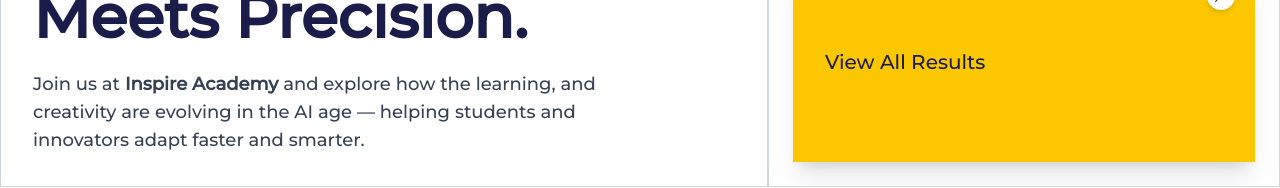
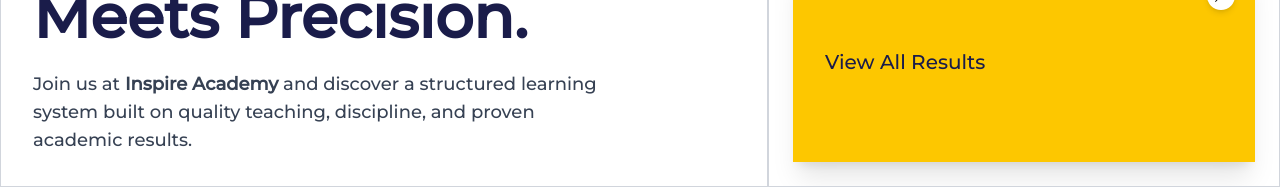
Before and after one commit to ParthSankpal/inspire_website_v2, a Next.js app: page / in a window 1280 px wide. Shown: the part 628-816 px from the top of the page. Built offline with nearby package versions, Linux system fonts and the light colour scheme.

Commit message:
header changed

```diff
--- a/components/sections/Header.tsx
+++ b/components/sections/Header.tsx
@@ -24,7 +24,7 @@ export default function Header() {
         "https://drive.google.com/uc?export=view&id=1F1e1-mF_CGZGJ3y0NrhAZ7urM83Yk2F7",
     ];
     const block2Images = [
-         "https://drive.google.com/uc?export=view&id=1F1e1-mF_CGZGJ3y0NrhAZ7urM83Yk2F7",
+        "https://drive.google.com/uc?export=view&id=1F1e1-mF_CGZGJ3y0NrhAZ7urM83Yk2F7",
         "https://drive.google.com/uc?export=view&id=1F1e1-mF_CGZGJ3y0NrhAZ7urM83Yk2F7",
         "https://drive.google.com/uc?export=view&id=1F1e1-mF_CGZGJ3y0NrhAZ7urM83Yk2F7",
         "https://drive.google.com/uc?export=view&id=1F1e1-mF_CGZGJ3y0NrhAZ7urM83Yk2F7",
@@ -111,7 +111,7 @@ export default function Header() {
             {/* Date Block */}
             <div className="fade-section flex flex-col col-span-2 md:col-span-1 justify-center md:justify-start items-start p-4 md:p-8 border border-gray-300 border-px">
                 <div className="">
-                        <span className="bg-[#ea018c] text-white px-3 py-1 rounded-full font-semibold text-4xl">2026</span>
+                    <span className="bg-[#ea018c] text-white px-3 py-1 rounded-full font-semibold text-4xl">2026</span>
                     <h3 className="text-base md:text-2xl font-semibold space-y-2 tracking-wide">
                         <br />
                         Admission Open
@@ -193,10 +193,9 @@ export default function Header() {
                     Where Ambition  <br /> Meets Precision.
                 </h1>
                 <p className="text-base md:text-lg text-gray-700 max-w-xl">
-                    Join us at{" "}
-                    <span className="font-semibold">Inspire Academy</span> and
-                    explore how the learning, and creativity are evolving in the AI
-                    age — helping students and innovators adapt faster and smarter.
+                    Join us at <span className="font-semibold">Inspire Academy</span> and
+                    discover a structured learning system built on quality teaching, discipline,
+                    and proven academic results.
                 </p>
             </div>
 
@@ -223,7 +222,7 @@ export default function Header() {
                 onMouseLeave={() => handleLeave(block6)}
                 className="fade-section relative overflow-hidden border border-gray-300 border-px backdrop-blur-md hidden md:block"
             >
-               <Image
+                <Image
                     height={200}
                     width={200}
                     src={block6Images[0]}
```
